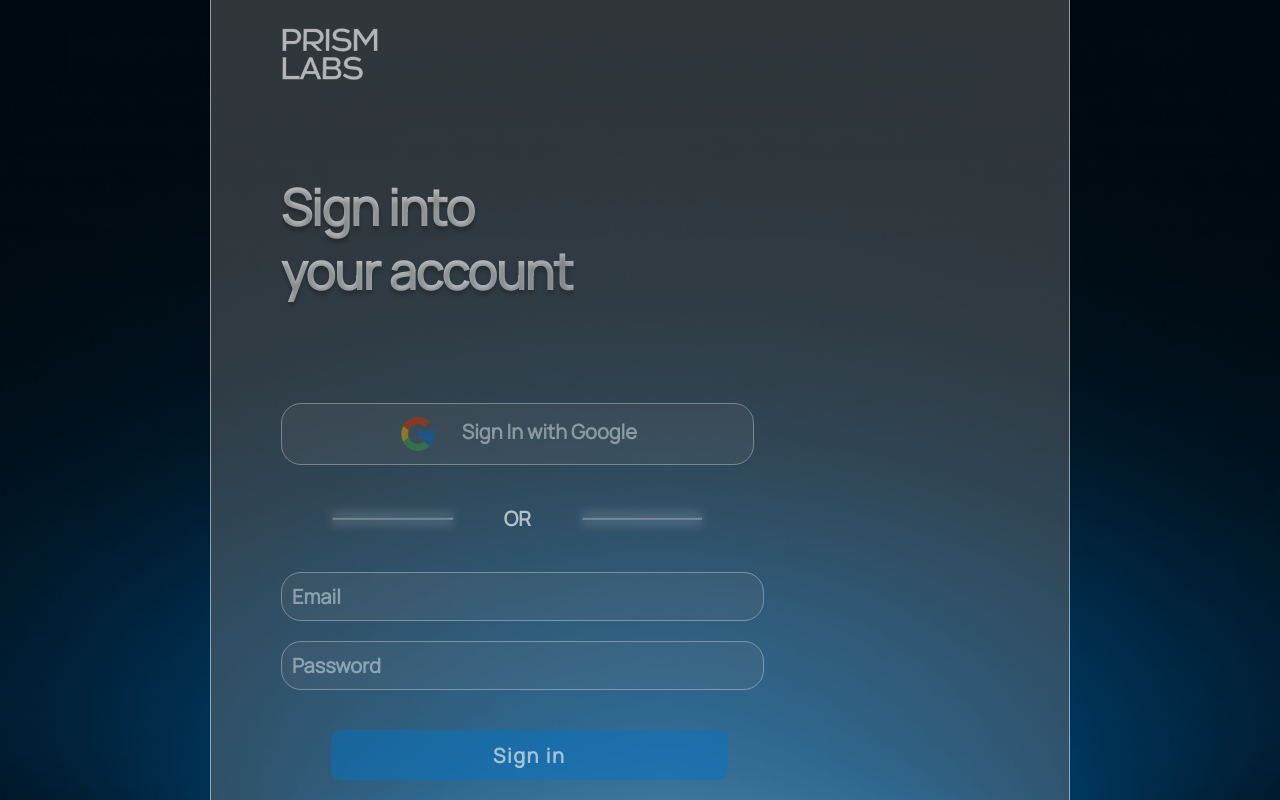
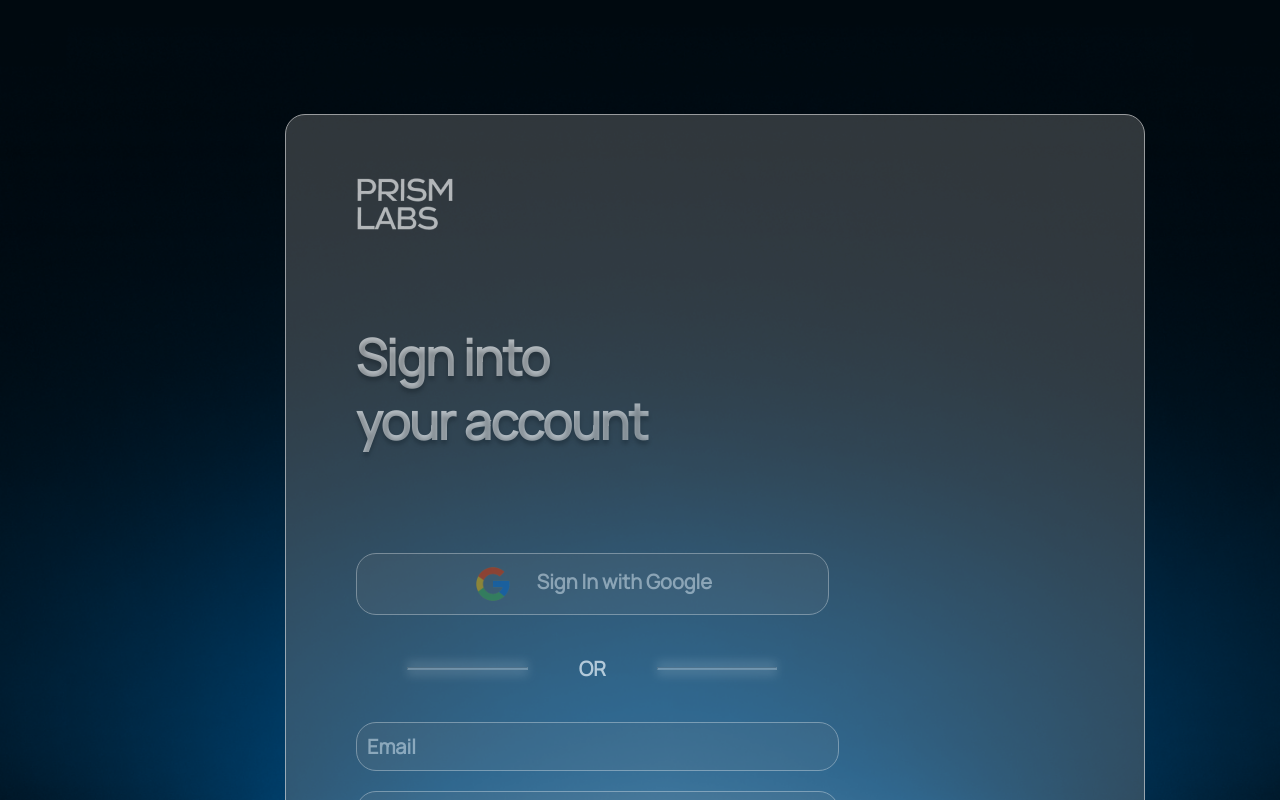
Before and after one commit to BMSM15/TrackoutTest, a React (Create React App) app in the folder client/: page /login in a window 1280 px wide. Shown: the top 800 px of the page. Built offline with nearby package versions, Linux system fonts and the light colour scheme; no server answers.

Commit message:
Client temporary updates

```diff
--- a/client/src/App.css
+++ b/client/src/App.css
@@ -1,7 +1,9 @@
 .container {
   width: 100%;
   height: 100%;
-  background-color: #141524;
+  background: url(../../client/src/assets/images/bg_login.png);
+  background-repeat: no-repeat;
+  background-size: cover;
   margin: 0 auto;
   float: none;
 }
--- a/client/src/App.js
+++ b/client/src/App.js
@@ -3,21 +3,14 @@ import {
   Routes,
   Route,
   Navigate,
-  useNavigate,
-  useLocation,
 } from "react-router-dom";
 import Login from "./pages/Login/Login";
 import Home from "./pages/Home/Home";
 import "./App.css";
-import { history } from "./_helpers";
-import { PrivateRoute } from "./components/PrivateRoute";
 import axios from "axios";
 
 
 function App() {
-  history.navigate = useNavigate();
-  history.location = useLocation();
-
   const [user, setUser] = useState(null);
 
   const getUser = async () => {
@@ -38,7 +31,7 @@ function App() {
     <div className="container">
       <Routes>
         <Route exact path="/login" element={user ? <Navigate to = "/" /> : <Login />} />
-        <Route exact path='/'element={user ? <Home user={user} /> : <Navigate to = "/login" />} />
+        <Route exact path='/home'element={user ? <Home user={user} /> : <Home />} />
       </Routes>
     </div>
   );
--- a/client/src/_helpers/fetch-wrapper.js
+++ /dev/null
@@ -1,59 +0,0 @@
-import { store, authActions } from '../_store';
-
-export const fetchWrapper = {
-    get: request('GET'),
-    post: request('POST'),
-    put: request('PUT'),
-    delete: request('DELETE')
-};
-
-function request(method) {
-    return (url, body) => {
-        const requestOptions = {
-            method,
-            headers: authHeader(url)
-        };
-        if (body) {
-            requestOptions.headers['Content-Type'] = 'application/json';
-            requestOptions.body = JSON.stringify(body);
-        }
-        return fetch(url, requestOptions).then(handleResponse);
-    }
-}
-
-// helper functions
-function authHeader(url) {
-    // return auth header with jwt if user is logged in and request is to the api url
-    const token = authToken();
-    const isLoggedIn = !!token;
-    const isApiUrl = url.startsWith("http://localhost:5000/api")
-    if (isLoggedIn && isApiUrl) {
-        return { Authorization: `Bearer ${token}` };
-    } else {
-        return {};
-    }
-}
-
-// helper function
-function authToken() {
-    return store.getState().auth.user?.token;
-}
-
-function handleResponse(response) {
-    return response.text().then(text => {
-        const data = text && JSON.parse(text);
-
-        if (!response.ok) {
-            if ([401, 403].includes(response.status) && authToken()) {
-                // auto logout if 401 Unauthorized or 403 Forbidden response returned from api
-                const logout = () => store.dispatch(authActions.logout());
-                logout();
-            }
-
-            const error = (data && data.message) || response.statusText;
-            return Promise.reject(error);
-        }
-
-        return data;
-    });
-}
--- a/client/src/_helpers/history.js
+++ /dev/null
@@ -1,5 +0,0 @@
-// custom history object to allow navigation outside react components
-export const history = {
-    navigate: null,
-    location: null
-};
--- a/client/src/_helpers/index.js
+++ /dev/null
@@ -1,2 +0,0 @@
-export * from './fetch-wrapper';
-export * from './history';
--- a/client/src/_store/auth.slice.js
+++ /dev/null
@@ -1,78 +0,0 @@
-import { createAsyncThunk, createSlice } from "@reduxjs/toolkit";
-
-import { history, fetchWrapper } from "../_helpers";
-
-// create slice
-
-const name = "auth";
-const initialState = createInitialState();
-const reducers = createReducers();
-const extraActions = createExtraActions();
-const extraReducers = createExtraReducers();
-const slice = createSlice({ name, initialState, reducers, extraReducers: createExtraReducers() });
-
-// exports
-
-export const authActions = { ...slice.actions, ...extraActions };
-export const authReducer = slice.reducer;
-
-// implementation
-
-function createInitialState() {
-  return {
-    // initialize state from local storage to enable user to stay logged in
-    user: JSON.parse(localStorage.getItem("user")),
-    error: null,
-  };
-}
-
-function createReducers() {
-  return {
-    logout,
-  };
-
-  function logout(state) {
-    state.user = null;
-    localStorage.removeItem("user");
-    history.navigate("/login");
-  }
-}
-
-function createExtraActions() {
-  const baseUrl = "http://localhost:5000/api";
-
-  return {
-    login: login()
-  };
-
-  function login() {
-    return createAsyncThunk(
-      `${name}/login`,
-      async ({ email, password }) =>
-        await fetchWrapper.post(`${baseUrl}/auth/login`, { email, password })
-    );
-  }
-}
-
-function createExtraReducers() {
-  return (builder) => {
-    builder
-      .addCase(extraActions.login.pending, (state) => {
-        state.error = null;
-      })
-      .addCase(extraActions.login.fulfilled, (state, action) => {
-        const user = action.payload;
-
-        // store user details and jwt token in local storage to keep user logged in between page refreshes
-        localStorage.setItem("user", JSON.stringify(user));
-        state.user = user;
-
-        // get return url from location state or default to home page
-        const { from } = history.location.state || { from: { pathname: "/" } };
-        history.navigate(from);
-      })
-      .addCase(extraActions.login.rejected, (state, action) => {
-        state.error = action.error;
-      });
-  };
-}
--- a/client/src/_store/index.js
+++ /dev/null
@@ -1,11 +0,0 @@
-import { configureStore } from '@reduxjs/toolkit';
-
-import { authReducer } from './auth.slice';
-
-export * from './auth.slice';
-
-export const store = configureStore({
-    reducer: {
-        auth: authReducer,
-    },
-});
--- a/client/src/components/PrivateRoute/index.jsx
+++ /dev/null
@@ -1,18 +0,0 @@
-import { Navigate } from "react-router-dom";
-import { useSelector } from "react-redux";
-
-import { history } from "../../_helpers";
-
-export { PrivateRoute };
-
-function PrivateRoute({ children }) {
-  const { user: authUser } = useSelector((x) => x.auth);
-
-  if (!authUser) {
-    // not logged in so redirect to login page with the return url
-    return <Navigate to="/login" state={{ from: history.location }} />;
-  }
-
-  // authorized so return child components
-  return children;
-}
--- a/client/src/index.js
+++ b/client/src/index.js
@@ -1,8 +1,6 @@
 import React from 'react';
 import { createRoot } from "react-dom/client";
-import { Provider } from "react-redux";
 import { BrowserRouter } from "react-router-dom";
-import { store } from "./_store";
 import  App  from "./App";
 import "./index.css";
 
@@ -10,9 +8,9 @@ const container = document.getElementById("root");
 const root = createRoot(container);
 
 root.render(
-  <Provider store={store}>
-      <BrowserRouter>
-        <App />
-      </BrowserRouter>
-    </Provider>
+  <React.StrictMode>
+    <BrowserRouter>
+      <App />
+    </BrowserRouter>
+  </React.StrictMode>
 );
--- a/client/src/pages/Login/Login.jsx
+++ b/client/src/pages/Login/Login.jsx
@@ -1,39 +1,7 @@
-import { useState, useEffect } from "react";
-import { Link } from "react-router-dom";
 import styles from "./styles.module.css";
-import { useForm } from "react-hook-form";
-import { useSelector, useDispatch } from "react-redux";
-import { history } from "../../_helpers";
-import { authActions } from "../../_store";
 import { logo, logo_google } from "../../assets/images";
 
 const Login = () => {
-  /*const [data, setData] = useState({ email: "", password: "", code: "" });
-  const { register, handleSubmit, formState } = useForm();
-  const { errors, isSubmitting } = formState;
-  const dispatch = useDispatch();
-  const authUser = useSelector((x) => x.auth.user);
-  const authError = useSelector((x) => x.auth.error);
-
-  useEffect(() => {
-    // redirect to home if already logged in
-    if (authUser) history.navigate("/");
-  }, []);
-
-  const handleChange = ({ currentTarget: input }) => {
-    setData({ ...data, [input.name]: input.value });
-  };
-
-  const onSubmit = async (e) => {
-    return dispatch(
-      authActions.login({ email: data.email, password: data.password })
-    );
-  };
-
-  const handleAccessCode = (e) => {
-    return dispatch(authActions.loginViaAccessCode({ accessCode: data.code }));
-  };*/
-
   const googleAuth = () => {
     window.open(
       `${process.env.REACT_APP_API_URL}/auth/google/callback`,
@@ -44,10 +12,7 @@ const Login = () => {
   return (
     <div className={styles.login_container}>
       <div className={styles.login_form_container}>
-        <div
-          className={styles.form_container}
-          //onSubmit={handleSubmit(onSubmit)}
-        >
+        <div className={styles.form_container}>
           <img src={logo} alt="Logo" className={styles.logo} />
           <h1>
             Sign into <br></br> your account
--- a/client/src/pages/Login/styles.module.css
+++ b/client/src/pages/Login/styles.module.css
@@ -7,12 +7,16 @@
   background: url(../../assets/images/bg_login.png);
   background-repeat: no-repeat;
   background-size: cover;
-  width: 100%;
+  max-width: 2500px;
   height: 100vh;
   flex-shrink: 0;
+  padding-left: 150px;
   display: flex;
-  justify-content: center;
+  justify-content: start;
   align-items: center;
+  margin: 0 auto;
+  float: none;
+  padding: 150px 0px 150px 150px;
 }
 
 .login_form_container {
```
Also changed, not shown: client/src/pages/Home/Home.jsx (+2 -23 lines).
